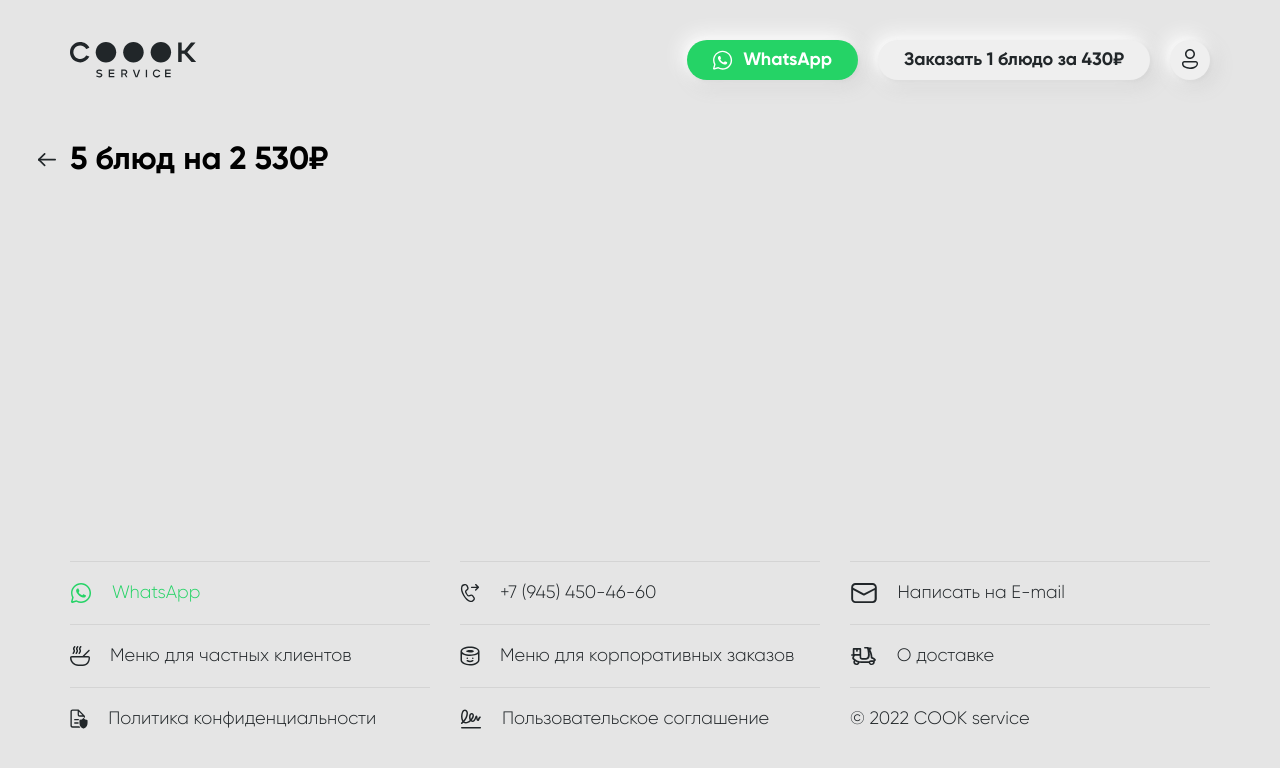
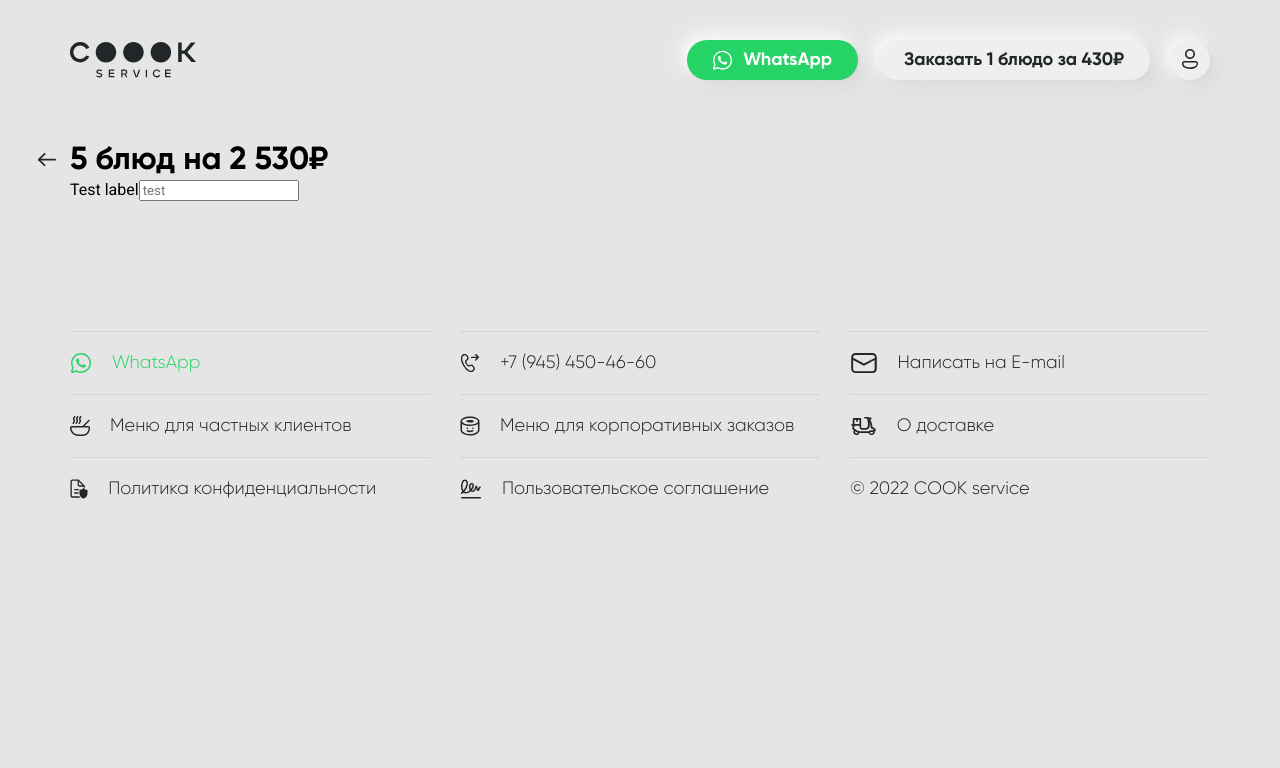
Before and after one commit to yegorweb/cook-service, a Vue app: page /cart in a window 1280 px wide. Shown: the top 768 px of the page. Built offline with nearby package versions, Linux system fonts and the light colour scheme.

Commit message:
edited README.md

```diff
--- a/src/components/Footer.vue
+++ b/src/components/Footer.vue
@@ -45,10 +45,6 @@
 .container {
     display: grid;
     @include adaptive-value(grid-template-columns, 1fr 1fr 1fr, 1fr 1fr 1fr, 1fr 1fr, 1fr 1fr, 1fr);
-    position: absolute;
-    bottom: 0;
-    left: 50%;
-    transform: translateX(-50%);
     row-gap: rem(20);
     column-gap: rem(30);
     margin-top: rem(130);
--- a/src/components/Input.vue
+++ b/src/components/Input.vue
@@ -1,5 +1,13 @@
 <!-- eslint-disable vue/multi-word-component-names -->
 <template>
-    <label></label>
-    <input type="text" />
+    <label>{{props.label}}</label>
+    <input :placeholder="props.placeholder" type="text" v-model="value" @input="$emit('val', value)" />
 </template>
+
+<script setup>
+import { ref } from "vue"
+
+var props = defineProps(['placeholder', 'label'])
+
+var value = ref('')
+</script>
--- a/src/views/Orders/ShoppingCart.vue
+++ b/src/views/Orders/ShoppingCart.vue
@@ -1,13 +1,20 @@
 <template>
     <div class="container">
         <TitleAndBack :onBackClick="'home'">5 блюд на 2 530₽</TitleAndBack>
-        </div>
+        <Input placeholder="test" label="Test label" v-on:val="(a) => {test=a}" />
+    </div>
 </template>
 
 <script setup>
 import TitleAndBack from '@/components/TitleAndBack.vue';
+import { ref } from 'vue';
+import Input from '../../components/Input.vue';
+
+var test = ref('')
 </script>
 
 <style lang="scss" scoped>
 @import '@/assets/style.scss';
+
+
 </style>
```
Also changed, not shown: 1 other file (tests, documents, lock files or other folders).
